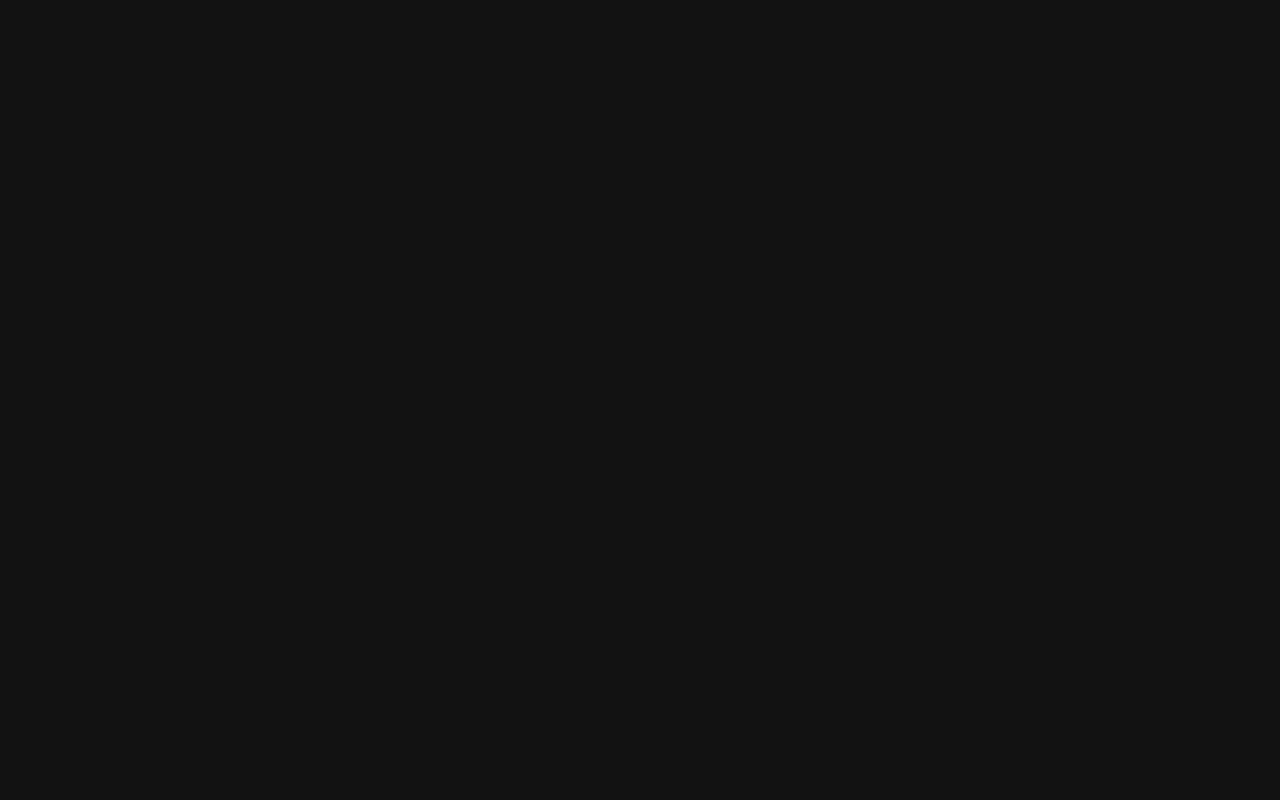
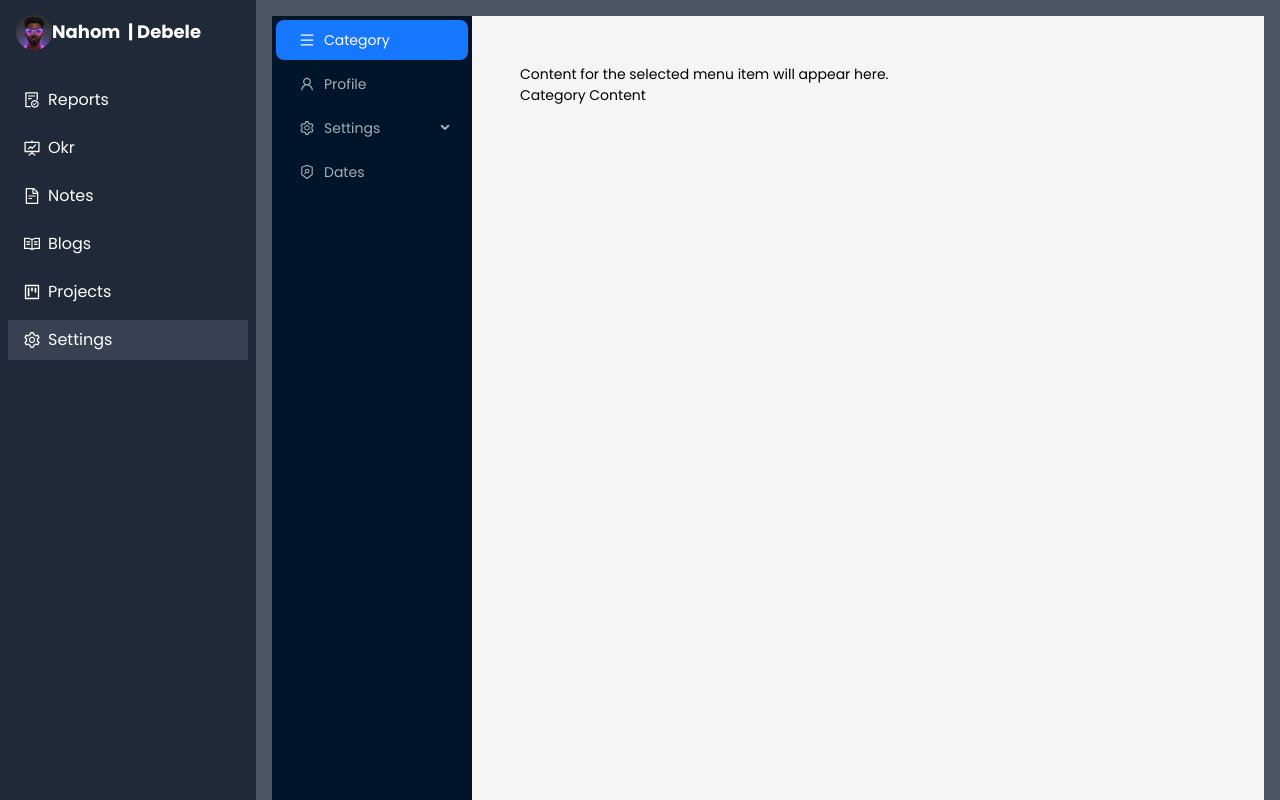
Before and after one commit to tesfahunBirega/Zersh_Portfolio, a React (Vite) app: page /dashboard/settings in a window 1280 px wide. Before the commit this address had no page. Built offline with nearby package versions, Linux system fonts and the light colour scheme.

Commit message:
added the settings tab in the dashboard

```diff
--- a/src/App.jsx
+++ b/src/App.jsx
@@ -11,6 +11,7 @@ import Note from "./Pages/Note";
 import DashboardBlogs from "./Pages/DashboardBlogs";
 import ProjectsDashboard from "./Pages/ProjectsDashboard";
 import Reports from "./Pages/Reports";
+import Settings from "./Pages/Settings";
 
 const App = () => {
   return (
@@ -29,6 +30,7 @@ const App = () => {
         <Route path="/dashboard/notes" element={<Note />} />
         <Route path="/dashboard/blogs" element={<DashboardBlogs />} />
         <Route path="/dashboard/projects" element={<ProjectsDashboard />} />
+        <Route path="/dashboard/settings" element={<Settings />} />
       </Routes>
     </BrowserRouter>
   );
--- a/src/Pages/Blogs.jsx
+++ b/src/Pages/Blogs.jsx
@@ -3,8 +3,9 @@ import Card from "../components/Card";
 import { connect, useDispatch, useSelector } from "react-redux";
 import { fetchBlogs } from "../store/blog/blogAction";
 import { Navbar } from "../components";
-import { Pagination } from "antd";
+import { Carousel, Pagination, Tag } from "antd";
 import RandomColorCard from "../components/Commons/RandomColorCard";
+import { carouselItemsBlogs, exploreBlogsTags } from "../constants";
 
 function Blogs({ blogs, fetchBlogs }) {
   const [currentPage, setCurrentPage] = useState(1);
@@ -25,14 +26,28 @@ function Blogs({ blogs, fetchBlogs }) {
       <Navbar />
 
       <div className="bg-hero-pattern bg-cover bg-no-repeat bg-center h-1/2 px-20">
-        {/* Header content goes here */}
-        <div className="bg-gray-900 text-white py-8 px-4">
-          <h1 className="text-3xl font-bold">Welcome to Our Blog</h1>
-          <p className="text-lg">Explore {blogs?.length} Blogs</p>
-          <Tag color="blue">Latest</Tag>
+        <div className="mt-28 h-full mb-4 bg-transparent text-white py-8 px-4">
+          <Carousel autoplay dots={false}>
+            {carouselItemsBlogs.map((item) => (
+              <div className="text-white" key={item.id}>
+                <h1 className="text-3xl font-bold">{item.title}</h1>
+                <p className="text-lg">{item.description}</p>
+              </div>
+            ))}
+          </Carousel>
+          <div className="mt-4">
+            <p className="text-lg">Explore {blogs?.length} Blogs</p>
+            {exploreBlogsTags?.map((item, index) => (
+              <div key={index}>
+                <Tag color={item.color} className="mr-2">
+                  {item.tag}
+                </Tag>
+              </div>
+            ))}
+          </div>
         </div>
       </div>
-      <div className="overflow-y-auto px-20">
+      <div className="overflow-y-auto mt-8 px-20">
         <div className="grid grid-cols-1 sm:grid-cols-2 md:grid-cols-3 gap-8">
           {currentBlogs.length >= 1 ? (
             currentBlogs?.map((blog, index) => <Card key={index} {...blog} />)
--- a/src/Pages/Note.jsx
+++ b/src/Pages/Note.jsx
@@ -16,7 +16,7 @@ import {
 import { fetchcatagories } from "../store/catagory/catagoryyAction";
 
 function Note({
-  notes,
+  // notes,
   note,
   loading,
   fetchNotes,
@@ -25,15 +25,15 @@ function Note({
   catagories,
   fetchCatagory,
 }) {
-  // const [notes, setNotes] = useState([
-  //   {
-  //     id: 1,
-  //     title: "Note 1",
-  //     content: "Content of Note 1",
-  //     color: "#ffff99",
-  //     category: "Personal",
-  //   },
-  // ]);
+  const [notes, setNotes] = useState([
+    {
+      id: 1,
+      title: "Note 1",
+      content: "Content of Note 1",
+      color: "#ffff99",
+      category: "Personal",
+    },
+  ]);
   useEffect(() => {
     fetchNotes();
     fetchCatagory();
@@ -60,10 +60,10 @@ function Note({
       : notes.filter((note) => note.category === selectedCategory);
 
   const [openAddNote, setAddNote] = useState(false);
-  // const paginatedNotes = filteredNotes.slice(
-  //   (currentPage - 1) * pageSize,
-  //   currentPage * pageSize
-  // );
+  const paginatedNotes = filteredNotes.slice(
+    (currentPage - 1) * pageSize,
+    currentPage * pageSize
+  );
   const addNote = (note) => {
     createNote(note);
   };
@@ -89,27 +89,27 @@ function Note({
           </Button>
         </div>
 
-        {/* <CategoryTabs
+        <CategoryTabs
           categories={categories}
           onSelectCategory={handleSelectCategory}
-        /> */}
+        />
         <NoteForm
           addNote={addNote}
           visble={openAddNote}
           setVisble={setAddNote}
         />
         <div className="flex flex-wrap">
-          {/* {paginatedNotes.map((note) => (
+          {paginatedNotes.map((note) => (
             <NoteCard deleteNote={handleDeleteNote} key={note.id} note={note} />
-          ))} */}
+          ))}
         </div>
-        {/* <Pagination
+        <Pagination
           className="mt-4"
           current={currentPage}
           total={filteredNotes.length}
           pageSize={pageSize}
           onChange={handlePageChange}
-        /> */}
+        />
       </div>
     </Dashboard>
   );
--- /dev/null
+++ b/src/Pages/Settings.jsx
@@ -0,0 +1,128 @@
+// import React from "react";
+// import Dashboard from "../commons/Dashboard";
+// import { Layout, Menu } from "antd";
+// import {
+//   UserOutlined,
+//   SettingOutlined,
+//   SecurityScanOutlined,
+//   MenuOutlined,
+// } from "@ant-design/icons";
+
+// const { Sider, Content } = Layout;
+
+// function Settings() {
+//   return (
+//     <Dashboard>
+//       <Layout style={{ minHeight: "100vh" }}>
+//         <Sider>
+//           <Menu theme="dark" defaultSelectedKeys={["1"]} mode="inline">
+//             <Menu.Item key="1" icon={<MenuOutlined />}>
+//               Catagory
+//             </Menu.Item>
+//             <Menu.Item key="2" icon={<UserOutlined />}>
+//               Profile
+//             </Menu.Item>
+
+//             <Menu.SubMenu
+//               key="sub1"
+//               icon={<SettingOutlined />}
+//               title="Settings"
+//             >
+//               <Menu.Item key="3">General Settings</Menu.Item>
+//               <Menu.Item key="4">Account Settings</Menu.Item>
+//               <Menu.Item key="5">Privacy Settings</Menu.Item>
+//             </Menu.SubMenu>
+//             <Menu.Item key="6" icon={<SecurityScanOutlined />}>
+//               Dates
+//             </Menu.Item>
+//           </Menu>
+//         </Sider>
+//         <Layout>
+//           <Content style={{ padding: "24px" }}>
+//             <div
+//               className="site-layout-background"
+//               style={{ padding: 24, minHeight: 360 }}
+//             >
+//               Content for the selected menu item will appear here.
+//             </div>
+//           </Content>
+//         </Layout>
+//       </Layout>
+//     </Dashboard>
+//   );
+// }
+
+// export default Settings;
+
+import React, { useState } from "react";
+import Dashboard from "../commons/Dashboard";
+import { Layout, Menu } from "antd";
+import {
+  UserOutlined,
+  SettingOutlined,
+  SecurityScanOutlined,
+  MenuOutlined,
+} from "@ant-design/icons";
+
+const { Sider, Content } = Layout;
+
+function Settings() {
+  const [selectedKey, setSelectedKey] = useState("1");
+
+  const handleMenuClick = (e) => {
+    setSelectedKey(e.key);
+  };
+
+  return (
+    <Dashboard>
+      <Layout style={{ minHeight: "100vh" }}>
+        <Sider>
+          <Menu
+            theme="dark"
+            selectedKeys={[selectedKey]}
+            mode="inline"
+            onClick={handleMenuClick}
+          >
+            <Menu.Item key="1" icon={<MenuOutlined />}>
+              Category
+            </Menu.Item>
+            <Menu.Item key="2" icon={<UserOutlined />}>
+              Profile
+            </Menu.Item>
+
+            <Menu.SubMenu
+              key="sub1"
+              icon={<SettingOutlined />}
+              title="Settings"
+            >
+              <Menu.Item key="3">General Settings</Menu.Item>
+              <Menu.Item key="4">Account Settings</Menu.Item>
+              <Menu.Item key="5">Privacy Settings</Menu.Item>
+            </Menu.SubMenu>
+            <Menu.Item key="6" icon={<SecurityScanOutlined />}>
+              Dates
+            </Menu.Item>
+          </Menu>
+        </Sider>
+        <Layout>
+          <Content style={{ padding: "24px" }}>
+            <div
+              className="site-layout-background text-black"
+              style={{ padding: 24, minHeight: 360 }}
+            >
+              Content for the selected menu item will appear here.
+              {selectedKey === "1" && <div>Category Content</div>}
+              {selectedKey === "2" && <div>Profile Content</div>}
+              {selectedKey === "3" && <div>General Settings Content</div>}
+              {selectedKey === "4" && <div>Account Settings Content</div>}
+              {selectedKey === "5" && <div>Privacy Settings Content</div>}
+              {selectedKey === "6" && <div>Dates Content</div>}
+            </div>
+          </Content>
+        </Layout>
+      </Layout>
+    </Dashboard>
+  );
+}
+
+export default Settings;
--- a/src/constants/index.jsx
+++ b/src/constants/index.jsx
@@ -523,11 +523,45 @@ const projects = [
 const baseUrl = "http://localhost:3000/api/v1/";
 const imgBaseUrl = "http://localhost:3000";
 
+const carouselItemsBlogs = [
+  {
+    id: 1,
+    title: "Discover Our Latest Blogs",
+    description: "Explore our collection of insightful articles.",
+  },
+  {
+    id: 2,
+    title: "Stay Informed with our Expert Writers",
+    description: "Get the latest trends and updates in the industry.",
+  },
+  {
+    id: 3,
+    title: "Join Our Community of Bloggers",
+    description: "Share your knowledge and experiences with others.",
+  },
+];
+
+const exploreBlogsTags = [
+  {
+    tag: "Technology",
+    color: "blue",
+  },
+  {
+    tag: "Lifestyle",
+    color: "green",
+  },
+  {
+    tag: "Coffee",
+    color: "orange",
+  },
+];
+
 import { FundProjectionScreenOutlined } from "@ant-design/icons";
 import { FileTextOutlined } from "@ant-design/icons";
 import { ReadOutlined } from "@ant-design/icons";
 import { ProjectOutlined } from "@ant-design/icons";
 import { FileDoneOutlined } from "@ant-design/icons";
+import { SettingOutlined } from "@ant-design/icons";
 const sidebarRoutes = [
   {
     name: "Reports",
@@ -554,6 +588,11 @@ const sidebarRoutes = [
     to: "projects",
     icon: <ProjectOutlined />,
   },
+  {
+    name: "Settings",
+    to: "settings",
+    icon: <SettingOutlined />,
+  },
 ];
 
 export {
@@ -568,4 +607,6 @@ export {
   skillsDevops,
   baseUrl,
   imgBaseUrl,
+  carouselItemsBlogs,
+  exploreBlogsTags,
 };
```
